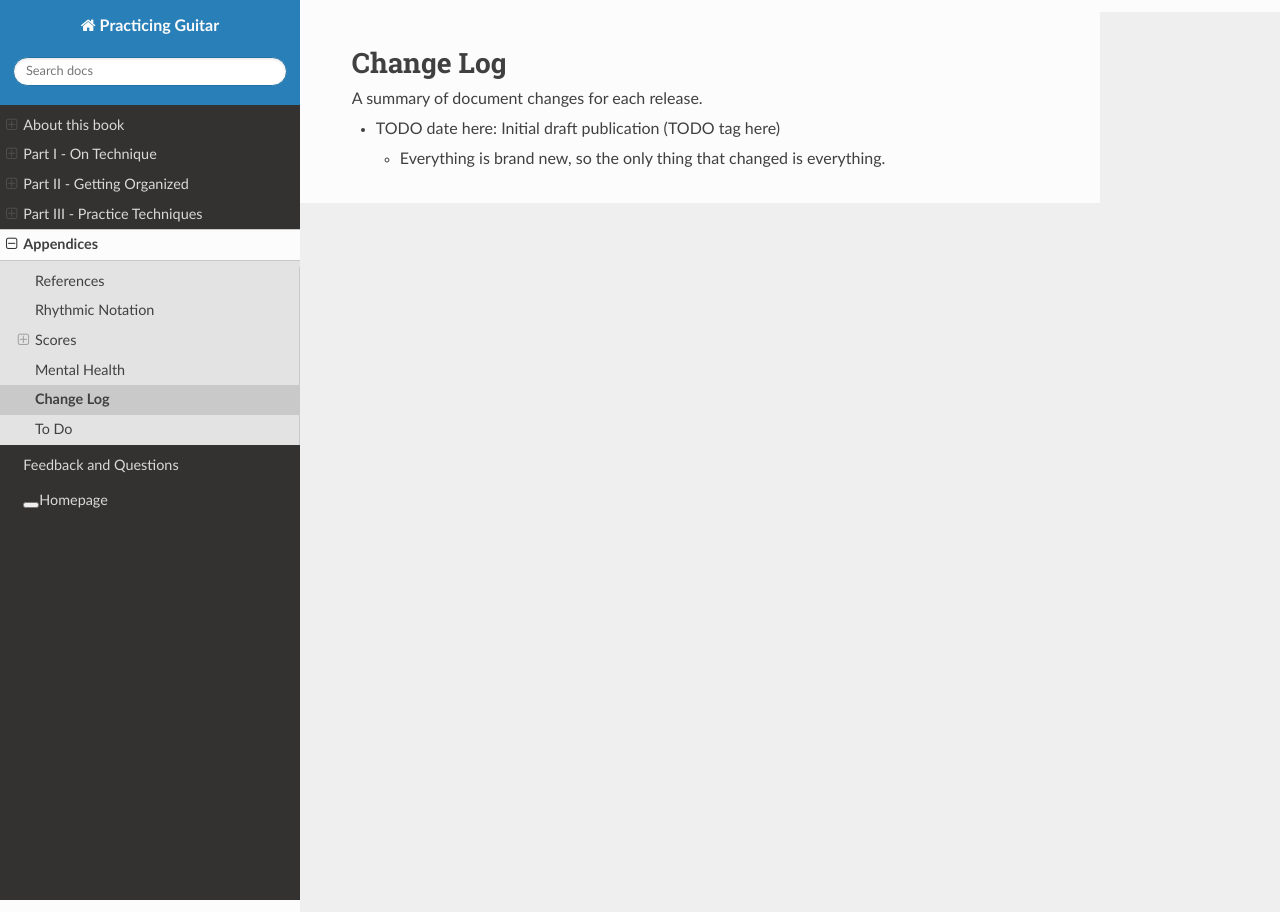
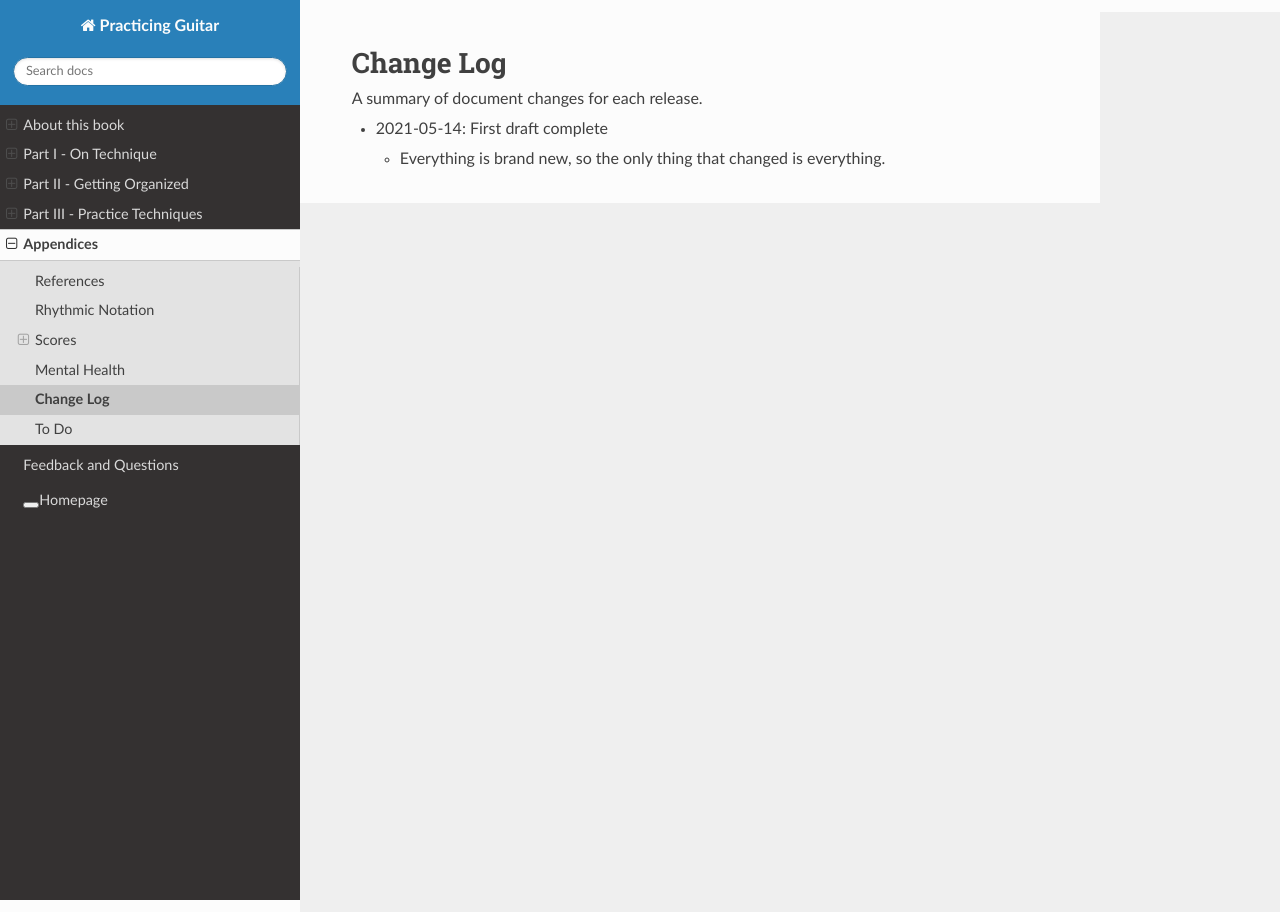
Before and after one commit to jzohrab/practicing-guitar, a Sphinx documentation site: the page built from docs/appendices/change-log.rst, in a window 1280 px wide. Built offline with Sphinx 7.4.7 and the Read the Docs theme 2.0.0, drawn with Linux system fonts in a browser that asks for light colours; a script that is not in the unit is left out.

Commit message:
Change log.

```diff
--- a/docs/appendices/change-log.rst
+++ b/docs/appendices/change-log.rst
@@ -21,6 +21,6 @@ A summary of document changes for each release.
 
    Then edit the output that's been appended.
 
-* TODO date here: Initial draft publication (TODO tag here)
+* 2021-05-14: First draft complete
 
   * Everything is brand new, so the only thing that changed is everything.
```
